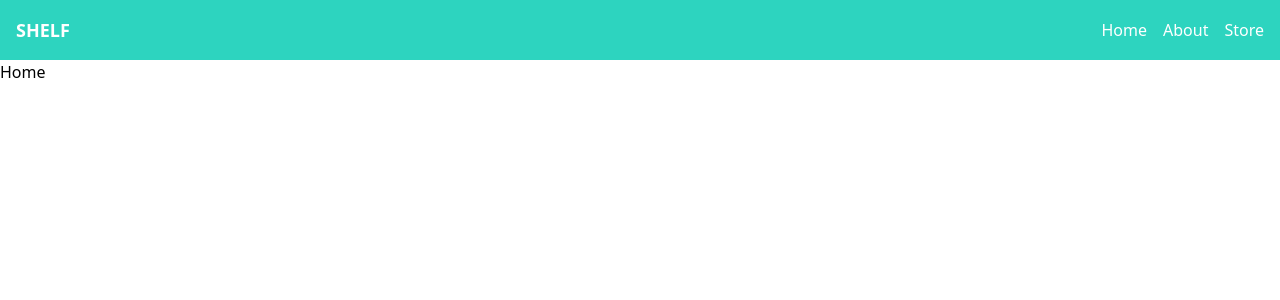
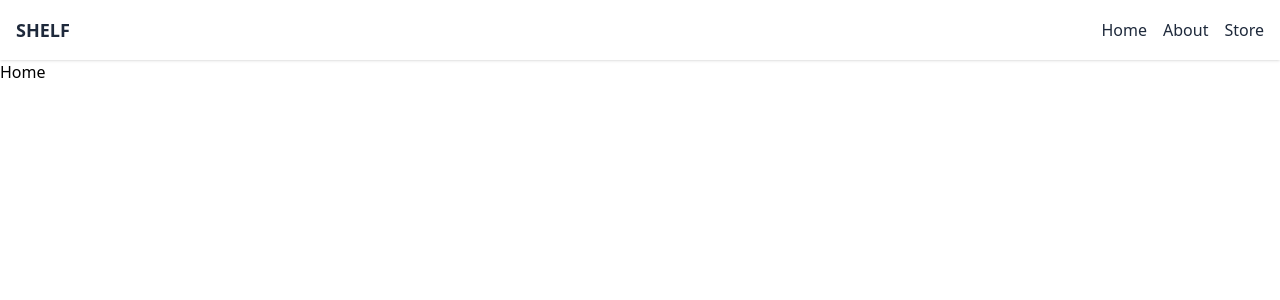
Before and after one commit to davidbtorres/simple-ecommerce, a React (Vite) app: page / in a window 1280 px wide. Shown: the top 300 px of the page. Built offline with nearby package versions, Linux system fonts and the light colour scheme.

Commit message:
navbar styling updates: added shadow, made sticky, changed bg and text colors

```diff
--- a/package.json
+++ b/package.json
@@ -25,6 +25,7 @@
     "eslint-plugin-react-hooks": "^4.6.0",
     "eslint-plugin-react-refresh": "^0.3.4",
     "postcss": "^8.4.24",
+    "prettier": "^2.8.8",
     "tailwindcss": "^3.3.2",
     "typescript": "^5.0.2",
     "vite": "^4.3.9"
--- a/src/components/Navbar.tsx
+++ b/src/components/Navbar.tsx
@@ -3,23 +3,23 @@ import { Link } from 'react-router-dom';
 
 export function Navbar() {
     return (
-        <nav className="bg-teal-400 p-4">
+        <nav className="bg-white p-4 sticky shadow">
             <div className="container mx-auto">
                 <div className="flex items-center justify-between">
-                    <div className="text-white font-bold text-lg">SHELF</div>
+                    <div className="text-slate-800 font-bold text-lg">SHELF</div>
                     <ul className="flex space-x-4">
                         <li>
-                            <Link to="/" className="text-white hover:underline">
+                            <Link to="/" className="text-slate-800 hover:underline">
                                 Home
                             </Link>
                         </li>
                         <li>
-                            <Link to="/about" className="text-white hover:underline">
+                            <Link to="/about" className="text-slate-800 hover:underline">
                                 About
                             </Link>
                         </li>
                         <li>
-                            <Link to="/store" className="text-white hover:underline">
+                            <Link to="/store" className="text-slate-800 hover:underline">
                                 Store
                             </Link>
                         </li>
```
Also changed, not shown: 1 other file (tests, documents, lock files or other folders).
